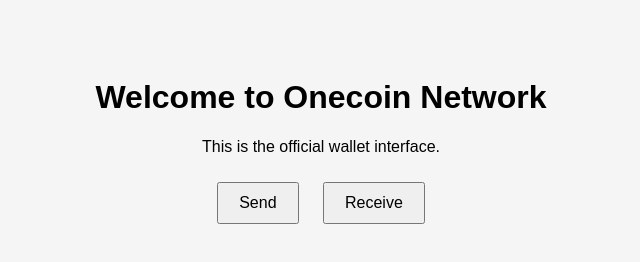
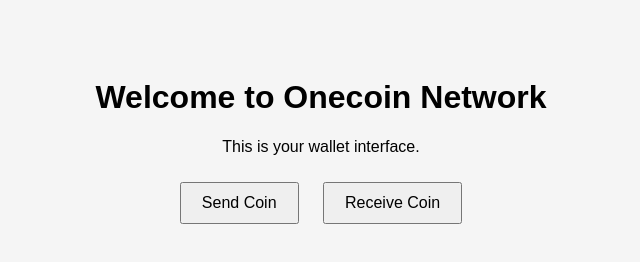
Before and after one commit to Onepans/Onecoin-Network, a plain HTML site: page index.html in a window 1280 px wide. Shown: the whole page, without its empty margins (319-959 px from the left). Drawn offline with Linux system fonts and the light colour scheme.

Commit message:
Add files via upload

```diff
--- a/index.html
+++ b/index.html
@@ -1,15 +1,18 @@
-
 <!DOCTYPE html>
 <html lang="en">
 <head>
-    <meta charset="UTF-8">
-    <title>Onecoin Wallet</title>
-    <link rel="stylesheet" href="style.css">
+  <meta charset="UTF-8" />
+  <meta name="viewport" content="width=device-width, initial-scale=1.0"/>
+  <title>Onecoin Wallet</title>
+  <link rel="stylesheet" href="style.css" />
 </head>
 <body>
+  <div class="container">
     <h1>Welcome to Onecoin Network</h1>
-    <p>This is the official wallet interface.</p>
-    <button onclick="alert('Send ONE')">Send</button>
-    <button onclick="alert('Receive ONE')">Receive</button>
+    <p>This is your wallet interface.</p>
+    <button onclick="sendCoin()">Send Coin</button>
+    <button onclick="receiveCoin()">Receive Coin</button>
+  </div>
+  <script src="script.js"></script>
 </body>
 </html>
```
